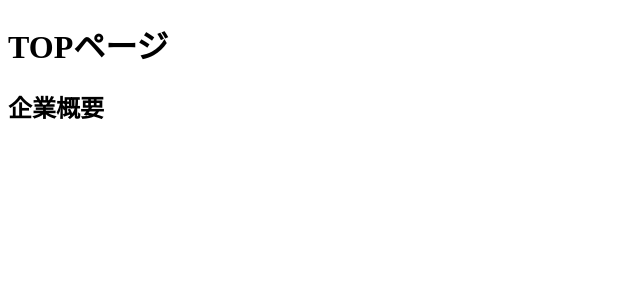
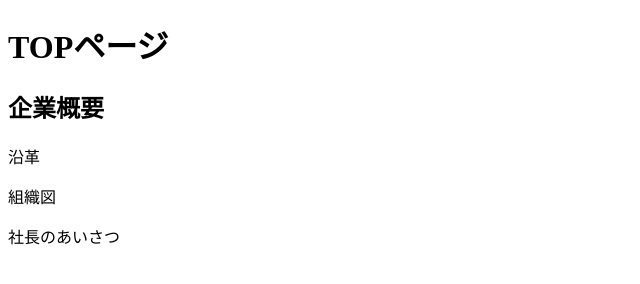
Before and after one commit to oshita-r/MyBlog, a plain HTML site: page index.html in a window 1280 px wide. Shown: the whole page, without its empty margins (0-640 px from the left). Drawn offline with Linux system fonts and the light colour scheme.

Commit message:
情報の追加

```diff
--- a/index.html
+++ b/index.html
@@ -8,5 +8,8 @@
 <body>
     <h1>TOPページ</h1>
     <h2>企業概要</h2>
+    <p>沿革</p>
+    <p>組織図</p>
+    <p>社長のあいさつ</p>
 </body>
 </html>
```
